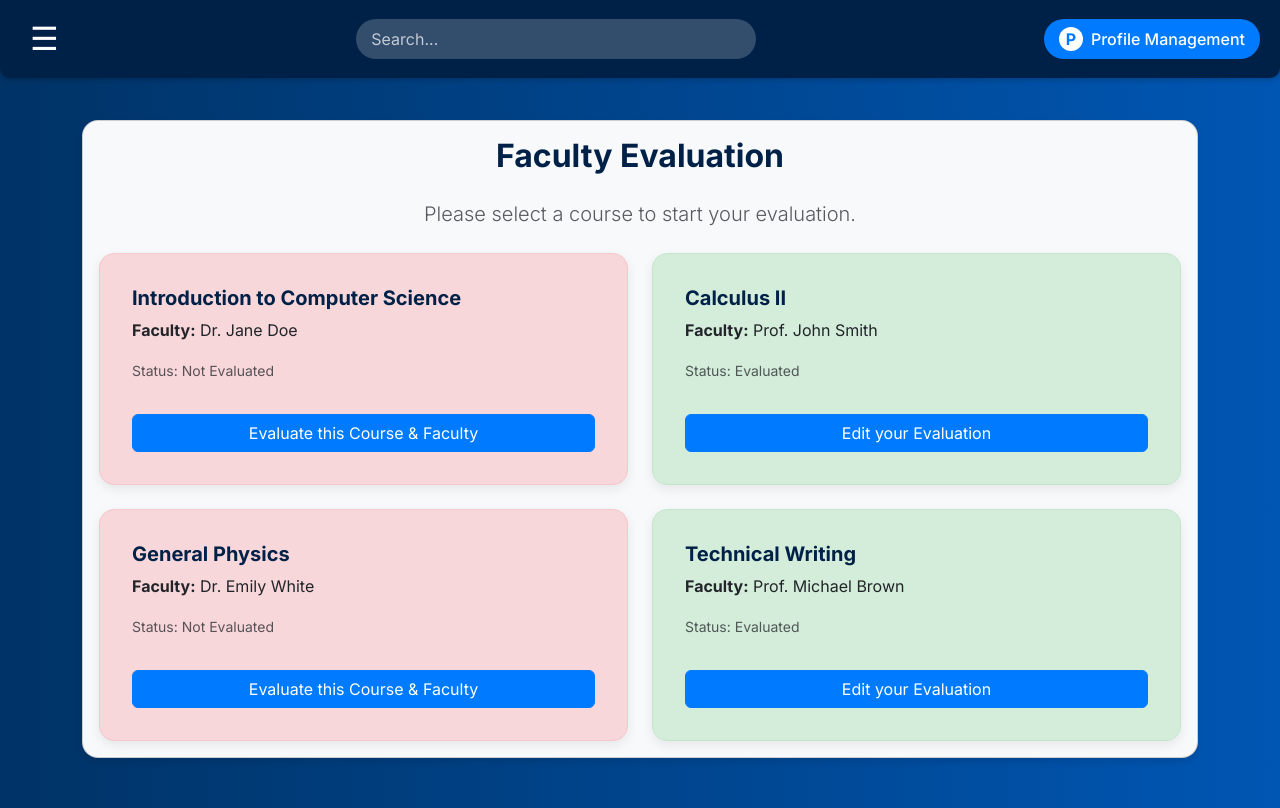
After one commit to BloodRiver/mis455-final, a Django app: template templates/portal/dashboard/faculty_evaluation.html in a window 1280 px wide. The commit adds this page. Run offline with Django 3.2, Linux system fonts and the light colour scheme; the template is opened without the code that fills it, so the values that code supplies are empty.

Commit message:
faculty evaluation page design

```diff
--- a/portal/urls.py
+++ b/portal/urls.py
@@ -13,5 +13,6 @@ urlpatterns = [
     path("submit-application", views.SubmitApplicationView.as_view(), name="submit_application"),
     path("new-application", views.NewApplicationView.as_view(), name="new_application"),
     path("profile", views.ProfileView.as_view(), name="profile"),
-    path("logout", views.logout_view, name="logout")
+    path("logout", views.logout_view, name="logout"),
+    path("faculty-evaluation", views.FacultyEvaluationView.as_view(), name="faculty_evaluation")
 ]
--- /dev/null
+++ b/static/portal/dashboard/faculty_evaluation.css
@@ -0,0 +1,137 @@
+body {
+    font-family: 'Inter', sans-serif;
+    background: linear-gradient(to right, #003366, #0056b3);
+    min-height: 100vh;
+    margin: 0;
+    color: #343a40;
+    display: flex;
+    justify-content: center;
+    align-items: flex-start;
+}
+.container {
+    margin-top: 50px;
+    margin-bottom: 50px;
+}
+.main-card {
+    border-radius: 1rem;
+    box-shadow: 0 4px 6px rgba(0, 0, 0, 0.1);
+    background-color: #f8f9fa; /* Light gray background for the main container */
+}
+.card-title {
+    color: #002147;
+    font-weight: 700;
+}
+.question-card {
+    background-color: #ffffff;
+    border: 1px solid #e9ecef;
+    border-radius: 10px;
+    box-shadow: 0 2px 8px rgba(0,0,0,0.05);
+    transition: transform 0.2s ease;
+}
+.question-card:hover {
+    transform: translateY(-3px);
+}
+.question-text {
+    font-weight: 500;
+    color: #002147;
+}
+
+.btn-primary {
+    background-color: #007bff;
+    border-color: #007bff;
+    color: white;
+    transition: background-color 0.3s ease, border-color 0.3s ease, transform 0.2s ease;
+}
+.btn-primary:hover {
+    background-color: #0056b3;
+    border-color: #0056b3;
+    transform: translateY(-2px);
+}
+
+/* Styling for the button-like radio buttons */
+.btn-radio {
+    display: none; /* Hide the actual radio button */
+}
+.btn-radio + label {
+    display: inline-block;
+    padding: 10px 20px;
+    border-radius: 50px;
+    font-weight: 500;
+    color: white;
+    cursor: pointer;
+    transition: background-color 0.3s ease, transform 0.2s ease, box-shadow 0.2s ease;
+    box-shadow: 0 2px 5px rgba(0,0,0,0.1);
+}
+.btn-radio:checked + label {
+    transform: translateY(-2px);
+    box-shadow: 0 4px 8px rgba(0,0,0,0.2);
+}
+.btn-radio.yes + label {
+    background-color: #28a745; /* Bootstrap green */
+    border: 1px solid #28a745;
+}
+.btn-radio.yes:checked + label {
+    background-color: #218838;
+}
+.btn-radio.no + label {
+    background-color: #dc3545; /* Bootstrap red */
+    border: 1px solid #dc3545;
+}
+.btn-radio.no:checked + label {
+    background-color: #c82333;
+}
+.btn-radio + label:hover {
+    opacity: 0.9;
+}
+
+/* Star Rating styles */
+.star-rating {
+    display: flex;
+    align-items: center;
+    gap: 5px;
+    font-size: 1.5rem;
+    color: #ccc; /* Default color for empty stars */
+    cursor: pointer;
+}
+.star-rating .fas {
+    color: #ffc107; /* Color for filled stars */
+}
+.star-rating .fas.hover-star {
+    color: #ffc107;
+    text-shadow: 0 0 5px rgba(255, 193, 7, 0.5);
+}
+.rating-text {
+    margin-left: 15px;
+    font-weight: 500;
+    color: #6c757d;
+    min-width: 150px; /* To prevent layout shift */
+}
+
+/* Course Card styles */
+.course-card {
+    border: none;
+    border-radius: 15px;
+    box-shadow: 0 4px 12px rgba(0,0,0,0.08);
+    transition: transform 0.3s ease, box-shadow 0.3s ease;
+    height: 100%;
+}
+.course-card:hover {
+    transform: translateY(-5px);
+    box-shadow: 0 8px 20px rgba(0,0,0,0.15);
+}
+.course-card-unevaluated {
+    background-color: #f8d7da; /* Red-like background */
+    border: 1px solid #f5c6cb;
+}
+.course-card-evaluated {
+    background-color: #d4edda; /* Green-like background */
+    border: 1px solid #c3e6cb;
+}
+
+/* Responsive adjustments for the card layout */
+@media (max-width: 768px) {
+    .question-card .card-body,
+    .course-card .card-body {
+        padding: 15px;
+    }
+}
--- /dev/null
+++ b/static/portal/dashboard/faculty_evaluation.js
@@ -0,0 +1,258 @@
+document.addEventListener('DOMContentLoaded', () => {
+    // --- Mock Data ---
+    const courses = [
+        { id: 'cs101', name: 'Introduction to Computer Science', faculty: 'Dr. Jane Doe', hasBeenEvaluated: false },
+        { id: 'math202', name: 'Calculus II', faculty: 'Prof. John Smith', hasBeenEvaluated: true },
+        { id: 'phys101', name: 'General Physics', faculty: 'Dr. Emily White', hasBeenEvaluated: false },
+        { id: 'eng301', name: 'Technical Writing', faculty: 'Prof. Michael Brown', hasBeenEvaluated: true },
+    ];
+
+    const questions = [
+        "Is the presentation/lecture of the instructor of good quality?",
+        "The professor was adequately prepared for the class",
+        "I have received a course outline at the beginning of the course",
+        "Does the instructor come to the class on time?",
+        "The professor motivated me regarding the importance and relevance of the course",
+        "Course learning outcomes were explained clearly",
+        "Does the instructor explain the ideas/topics clearly?",
+        "The professor maintained a regular class schedule",
+        "Required readings/texts were suggested and provided in due course of time",
+        "Does the instructor encourage the ideas/discussion in class?",
+        "The professor exhibited an appropriate depth and breadth of knowledge on the course",
+        "Consultation hours were specified with date and time",
+        "Does the teacher encourage reading reference material?",
+        "The professor was able to communicate in the class effectively",
+        "The classes were well planned and well prepared",
+        "Does the instructor take all the scheduled classes?",
+        "The professor made effective use of teaching aids (such as PowerPoint slides, videoclips, whiteboard and so on)",
+        "I could learn the importance and relevance of the course",
+        "Is the instructor available to students for counseling?",
+        "Course learning outcomes were stated properly",
+        "Classes maintained a regular schedule",
+        "Does the instructor mark the exam. papers fairly?",
+        "Required readings/texts were relevant and up-to-date",
+        "Lectures exhibited depth and breadth of knowledge on the topics",
+        "Does the instructor return the exam. paper on time ? (Within a week)",
+        "The contents specified in the syllabus were covered",
+        "I could understand lecture and discussions effectively",
+        "Does the instructor relate theory to practice?",
+        "I am overall satisfied with the course",
+        "The classes involved effective use of learning aids (such as PowerPoint slides, videoclips, whiteboard etc.)",
+        "Does the instructor give tutorials?",
+        "The professor demonstrated respect for students as individuals",
+        "All contents of the course outline were covered in the course",
+        "Would you recommend this instructor to other students?",
+        "The professor encouraged independent learning",
+        "I have been dealt with respect and empathy as an individual during all course activity",
+        "How would you rate this course overall?"
+    ];
+
+    const yesNoQuestions = [
+        "I have received a course outline at the beginning of the course",
+        "Required readings/texts were suggested and provided in due course of time",
+        "Consultation hours were specified with date and time",
+        "Is the instructor available to students for counseling?",
+        "The contents specified in the syllabus were covered",
+        "Does the instructor give tutorials?",
+        "All contents of the course outline were covered in the course"
+    ];
+
+    const ratings = [
+        "", // Index 0 is empty
+        "1 = Almost Never",
+        "2 = Few Times",
+        "3 = Most Times",
+        "4 = Almost Always",
+        "5 = Always"
+    ];
+
+    // --- DOM Elements ---
+    const courseCardsContainer = document.getElementById('course-cards-container');
+    const courseList = document.getElementById('course-list');
+    const surveyFormContainer = document.getElementById('survey-form-container');
+    const surveyQuestionsContainer = document.getElementById('survey-questions-container');
+    const backToCoursesBtn = document.getElementById('back-to-courses-btn');
+    const submitEvaluationBtn = document.getElementById('submit-evaluation-btn');
+
+    // --- Functions to toggle visibility ---
+    const showCourseCards = () => {
+        courseCardsContainer.classList.remove('d-none');
+        surveyFormContainer.classList.add('d-none');
+    };
+
+    const showSurveyForm = (courseId) => {
+        courseCardsContainer.classList.add('d-none');
+        surveyFormContainer.classList.remove('d-none');
+        // You can use the courseId here to load specific evaluation data if needed
+        console.log(`Loading survey for course: ${courseId}`);
+    };
+
+    // --- Render Course Cards ---
+    const renderCourseCards = () => {
+        courseList.innerHTML = '';
+        courses.forEach(course => {
+            const cardClass = course.hasBeenEvaluated ? 'course-card-evaluated' : 'course-card-unevaluated';
+            const buttonText = course.hasBeenEvaluated ? 'Edit your Evaluation' : 'Evaluate this Course & Faculty';
+            const cardHtml = `
+                <div class="col">
+                    <div class="card course-card ${cardClass} h-100 p-3">
+                        <div class="card-body">
+                            <h5 class="card-title">${course.name}</h5>
+                            <p class="card-text"><strong>Faculty:</strong> ${course.faculty}</p>
+                            <p class="card-text"><small class="text-muted">Status: ${course.hasBeenEvaluated ? 'Evaluated' : 'Not Evaluated'}</small></p>
+                            <button class="btn btn-primary mt-3 w-100" data-course-id="${course.id}">
+                                ${buttonText}
+                            </button>
+                        </div>
+                    </div>
+                </div>
+            `;
+            courseList.insertAdjacentHTML('beforeend', cardHtml);
+        });
+
+        // Add event listeners to the new buttons
+        courseList.querySelectorAll('button').forEach(button => {
+            button.addEventListener('click', (e) => {
+                const courseId = e.target.getAttribute('data-course-id');
+                showSurveyForm(courseId);
+            });
+        });
+    };
+
+    // --- Render Survey Form ---
+    const renderSurveyForm = () => {
+        surveyQuestionsContainer.innerHTML = '';
+        questions.forEach((question, index) => {
+            const card = document.createElement('div');
+            card.className = 'card question-card mb-3';
+            const cardBody = document.createElement('div');
+            cardBody.className = 'card-body';
+            const questionHeader = document.createElement('h5');
+            questionHeader.className = 'question-text card-title';
+            questionHeader.textContent = `${index + 1}. ${question}`;
+            cardBody.appendChild(questionHeader);
+            const answerFieldContainer = document.createElement('div');
+            answerFieldContainer.className = 'mt-3';
+
+            if (yesNoQuestions.includes(question)) {
+                const radioGroup = document.createElement('div');
+                radioGroup.className = 'd-flex flex-wrap gap-2';
+
+                const yesInput = document.createElement('input');
+                yesInput.className = 'btn-radio yes';
+                yesInput.type = 'radio';
+                yesInput.name = `question${index + 1}`;
+                yesInput.id = `question${index + 1}-yes`;
+                yesInput.value = 'Yes';
+                const yesLabel = document.createElement('label');
+                yesLabel.className = 'd-flex align-items-center gap-2';
+                yesLabel.htmlFor = `question${index + 1}-yes`;
+                yesLabel.innerHTML = '<i class="fas fa-thumbs-up"></i> <span>Yes</span>';
+                radioGroup.appendChild(yesInput);
+                radioGroup.appendChild(yesLabel);
+
+                const noInput = document.createElement('input');
+                noInput.className = 'btn-radio no';
+                noInput.type = 'radio';
+                noInput.name = `question${index + 1}`;
+                noInput.id = `question${index + 1}-no`;
+                noInput.value = 'No';
+                const noLabel = document.createElement('label');
+                noLabel.className = 'd-flex align-items-center gap-2';
+                noLabel.htmlFor = `question${index + 1}-no`;
+                noLabel.innerHTML = '<i class="fas fa-thumbs-down"></i> <span>No</span>';
+                radioGroup.appendChild(noInput);
+                radioGroup.appendChild(noLabel);
+                answerFieldContainer.appendChild(radioGroup);
+            } else {
+                const starRatingContainer = document.createElement('div');
+                starRatingContainer.className = 'd-flex align-items-center';
+                const starContainer = document.createElement('div');
+                starContainer.className = 'star-rating';
+                starContainer.setAttribute('data-rating', '0');
+
+                for (let i = 1; i <= 5; i++) {
+                    const star = document.createElement('i');
+                    star.className = 'fa-regular fa-star';
+                    star.setAttribute('data-value', i);
+                    starContainer.appendChild(star);
+                }
+
+                const ratingText = document.createElement('div');
+                ratingText.className = 'rating-text';
+                ratingText.textContent = ratings[0];
+
+                starContainer.addEventListener('mouseover', (e) => {
+                    const stars = starContainer.querySelectorAll('i');
+                    const hoverValue = e.target.getAttribute('data-value');
+                    if (hoverValue) {
+                        stars.forEach((star) => {
+                            if (star.getAttribute('data-value') <= hoverValue) {
+                                star.classList.remove('fa-regular');
+                                star.classList.add('fas', 'hover-star');
+                            } else {
+                                star.classList.remove('fas', 'hover-star');
+                                star.classList.add('fa-regular');
+                            }
+                        });
+                        ratingText.textContent = ratings[hoverValue];
+                    }
+                });
+
+                starContainer.addEventListener('mouseout', () => {
+                    const stars = starContainer.querySelectorAll('i');
+                    const selectedRating = starContainer.getAttribute('data-rating');
+                    stars.forEach((star) => {
+                        star.classList.remove('hover-star');
+                        if (star.getAttribute('data-value') <= selectedRating) {
+                            star.classList.remove('fa-regular');
+                            star.classList.add('fas');
+                        } else {
+                            star.classList.remove('fas');
+                            star.classList.add('fa-regular');
+                        }
+                    });
+                    ratingText.textContent = ratings[selectedRating];
+                });
+
+                starContainer.addEventListener('click', (e) => {
+                    const clickValue = e.target.getAttribute('data-value');
+                    if (clickValue) {
+                        starContainer.setAttribute('data-rating', clickValue);
+                        ratingText.textContent = ratings[clickValue];
+                        const stars = starContainer.querySelectorAll('i');
+                        stars.forEach((star) => {
+                            if (star.getAttribute('data-value') <= clickValue) {
+                                star.classList.remove('fa-regular');
+                                star.classList.add('fas');
+                            } else {
+                                star.classList.remove('fas');
+                                star.classList.add('fa-regular');
+                            }
+                        });
+                    }
+                });
+
+                starRatingContainer.appendChild(starContainer);
+                starRatingContainer.appendChild(ratingText);
+                answerFieldContainer.appendChild(starRatingContainer);
+            }
+
+            cardBody.appendChild(answerFieldContainer);
+            card.appendChild(cardBody);
+            surveyQuestionsContainer.appendChild(card);
+        });
+    };
+
+    // --- Event Listeners for the Main UI ---
+    backToCoursesBtn.addEventListener('click', showCourseCards);
+    submitEvaluationBtn.addEventListener('click', () => {
+        alert("Evaluation submitted! (Functionality not yet implemented)");
+        // In a real application, you would submit the form data here.
+        showCourseCards();
+    });
+
+    // --- Initial Page Load ---
+    renderCourseCards();
+    renderSurveyForm();
+});
--- a/templates/portal/dashboard/base.html
+++ b/templates/portal/dashboard/base.html
@@ -42,6 +42,7 @@
             <li><a href="{% url 'portal:registration_bill' %}">Registration Bill</a></li>
             <li><a href="{% url 'portal:course_withdrawal' %}">Course Withdrawal</a></li>
             <li><a href="{% url 'portal:submit_application' %}">Submit Application</a></li>
+            <li><a href="{% url 'portal:faculty_evaluation' %}">Faculty Evaluation</a></li>
             <li><button id="closeSidebarBtn" class="close-sidebar-btn">Close Sidebar</button></li>
         </ul>
     </div>
--- /dev/null
+++ b/templates/portal/dashboard/faculty_evaluation.html
@@ -0,0 +1,45 @@
+{% extends "portal/dashboard/base.html" %}
+
+{% block title %}Faculty Evaluation Form{% endblock %}
+
+{% load static %}
+{% block style %}
+    <link href="{% static 'portal/dashboard/faculty_evaluation.css' %}" rel="stylesheet" type="text/css">
+{% endblock %}
+
+{% block body %}
+    <div class="container">
+        <div class="card main-card">
+            <div class="card-body">
+                <h2 class="card-title text-center mb-4" id="main-title">Faculty Evaluation</h2>
+
+                <!-- Container for Course Cards - Visible on page load -->
+                <div id="course-cards-container">
+                    <p class="lead text-center text-muted mb-4">Please select a course to start your evaluation.</p>
+                    <!-- Course cards will be dynamically inserted here by JavaScript -->
+                    <div class="row row-cols-1 row-cols-md-2 g-4" id="course-list"></div>
+                </div>
+
+                <!-- Container for the Survey Form - Hidden on page load -->
+                <div id="survey-form-container" class="d-none">
+                    <div class="d-flex justify-content-between align-items-center mb-3">
+                        <button id="back-to-courses-btn" class="btn btn-secondary btn-sm"><i class="fas fa-arrow-left me-2"></i>Back to Courses</button>
+                        <h4 class="mb-0 text-center flex-grow-1">Course Evaluation Form</h4>
+                    </div>
+                    <div id="survey-questions-container">
+                        <!-- Questions will be dynamically inserted here by JavaScript -->
+                    </div>
+
+                    <div class="d-grid gap-2 mt-4">
+                        <button class="btn btn-primary btn-lg" type="submit" id="submit-evaluation-btn">Submit Evaluation</button>
+                    </div>
+                </div>
+            </div>
+        </div>
+    </div>
+{% endblock %}
+
+{% block script %}
+    <script src="{% static 'portal/dashboard/faculty_evaluation.js' %}" type="text/javascript">
+    </script>
+{% endblock %}
```
Also changed, not shown: portal/views.py (+14 -0 lines).
